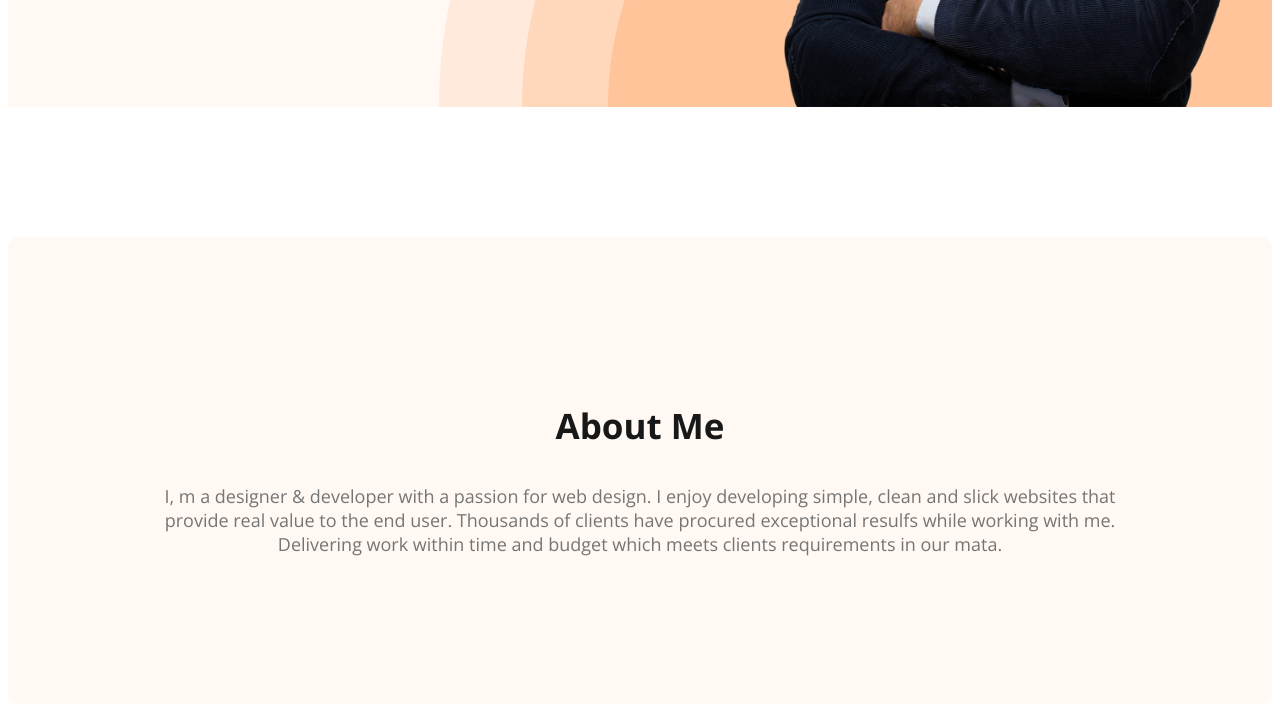
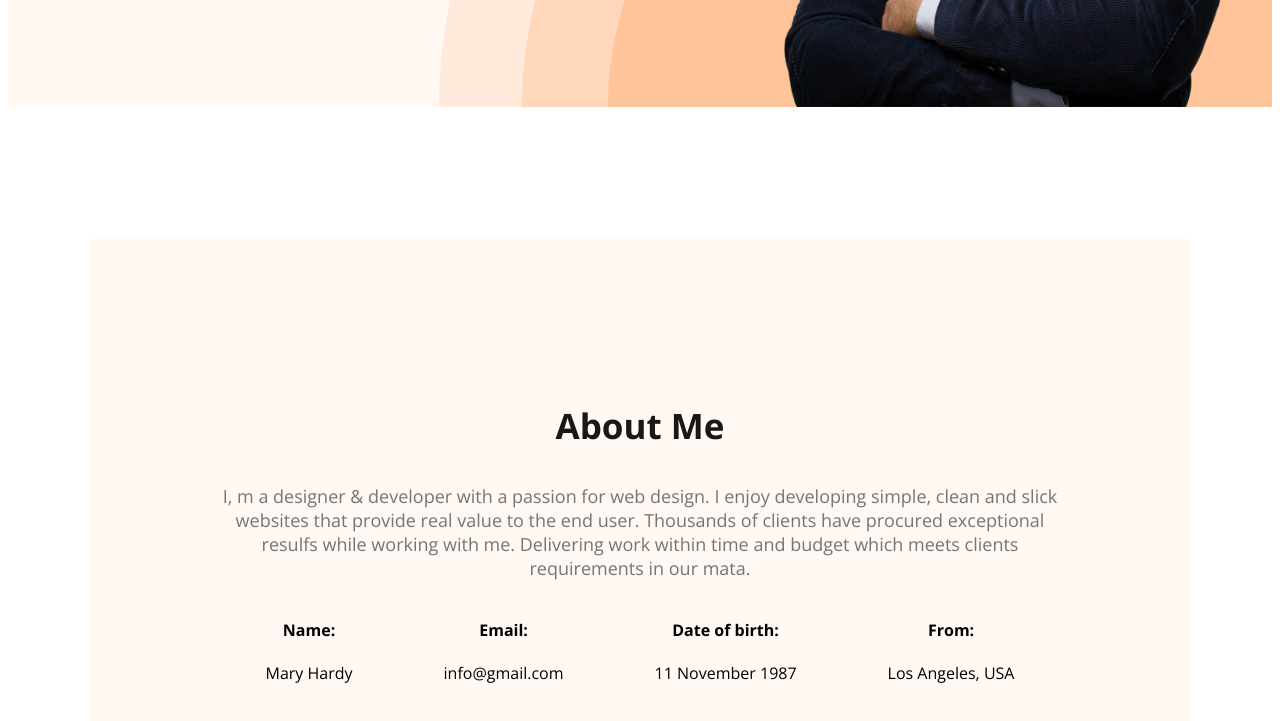
Before and after one commit to mehedihasan92/web-developer-portfolio, a plain HTML site: page index.html in a window 1280 px wide. Shown: the part 661-1382 px from the top of the page. Drawn offline with nearby package versions, Linux system fonts and the light colour scheme.

Commit message:
added about information

```diff
--- a/index.html
+++ b/index.html
@@ -35,6 +35,26 @@
         <section class="about">
             <h3 class="section-title">About Me</h3>
             <p class="section-description">I, m a designer & developer with a passion for web design. I enjoy developing simple, clean and slick websites that provide real value to the end user. Thousands of clients have procured exceptional resulfs while working with me. Delivering work within time and budget which meets clients requirements in our mata.</p>
+
+            <div class="about-info-container">
+                <!-- .about-info*4>h4.info-title+p.info-description -->
+                <div class="about-info">
+                    <h4 class="info-title">Name:</h4>
+                    <p class="info-description"> Mary Hardy </p>
+                </div>
+                <div class="about-info">
+                    <h4 class="info-title">Email:</h4>
+                    <p class="info-description">info@gmail.com</p>
+                </div>
+                <div class="about-info">
+                    <h4 class="info-title">Date of birth:</h4>
+                    <p class="info-description">11 November 1987</p>
+                </div>
+                <div class="about-info">
+                    <h4 class="info-title">From:</h4>
+                    <p class="info-description">Los Angeles, USA</p>
+                </div>
+            </div>
         </section>
     </main>
 
--- a/styles/portfolio.css
+++ b/styles/portfolio.css
@@ -104,7 +104,10 @@ nav a {
 }
 
 /* main section styles */
-
+main{
+    max-width: 1100px;
+    margin: 0px auto;
+}
 /* about section styles */
 .about{
     padding: 130px;
@@ -112,3 +115,10 @@ nav a {
     background: #FFF8F3;
     margin: 130px 0px;
 }
+.about-info-container{
+    display: flex;
+    justify-content: space-around;
+}
+.about-info{
+    text-align: center;
+}
```
